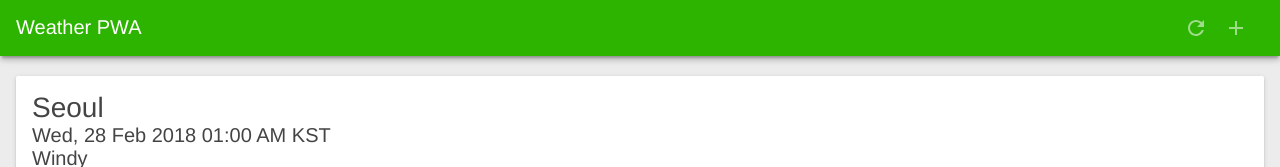
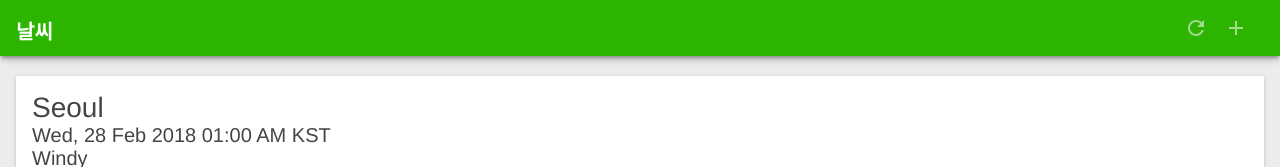
Before and after one commit to SGH93/PWA_SixSense, a plain HTML site: page demo1/index.html in a window 1280 px wide. Shown: the top 167 px of the page. Drawn offline with Linux system fonts and the light colour scheme.

Commit message:
타이틀 태그, 페이지 상단 제목 수정

```diff
--- a/demo1/index.html
+++ b/demo1/index.html
@@ -21,7 +21,7 @@
   <meta http-equiv="X-UA-Compatible" content="IE=edge">
   <link rel="canonical" href="https://weather-pwa-sample.firebaseapp.com/final/">
   <meta name="viewport" content="width=device-width, initial-scale=1.0">
-  <title>Weather PWA</title>
+  <title>네이버 날씨</title>
   <link rel="stylesheet" type="text/css" href="styles/inline.css">
 
   <!-- TODO add manifest here -->
@@ -37,7 +37,7 @@
 <body>
 
   <header class="header">
-    <h1 class="header__title">Weather PWA</h1>
+    <h1 class="header__title"><b>날씨</b></h1>
     <button id="butRefresh" class="headerButton" aria-label="Refresh"></button>
     <button id="butAdd" class="headerButton" aria-label="Add"></button>
   </header>
```
